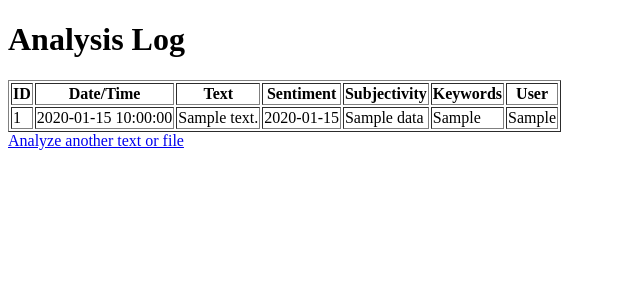
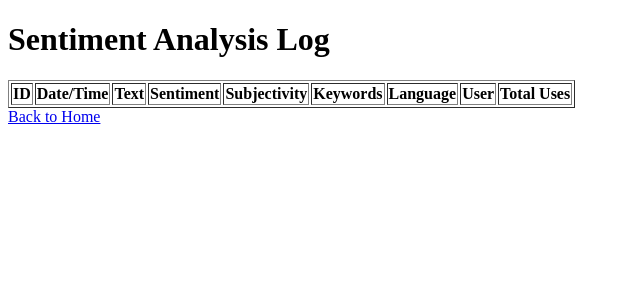
Before and after one commit to sam-bergit/sentiment-analyzer, a Flask app: page /log in a window 1280 px wide. Shown: the top 300 px of the page, without its empty margins (0-640 px from the left). Run offline with Flask 3, Linux system fonts and the light colour scheme; tables that the repository leaves empty hold one stand-in row (values such as "Sample post"); lists and menus that the app fills with data are empty.

Commit message:
Add multi-language support and log language used

```diff
--- a/app.py
+++ b/app.py
@@ -5,6 +5,7 @@ import os
 from werkzeug.utils import secure_filename
 from rake_nltk import Rake
 import nltk
+from langdetect import detect, LangDetectException
 from flask_sqlalchemy import SQLAlchemy
 from datetime import datetime
 
@@ -14,31 +15,56 @@ nltk.download('punkt')
 
 # Initialize the Flask application
 app = Flask(__name__)
+app.config['SQLALCHEMY_DATABASE_URI'] = 'sqlite:///sentiment_log.db'
+db = SQLAlchemy(app)
 
 # Configure the upload folder for storing uploaded files
 app.config['UPLOAD_FOLDER'] = 'uploads'
 os.makedirs(app.config['UPLOAD_FOLDER'], exist_ok=True)
 
-# Configure the SQLAlchemy part of the app instance
-app.config['SQLALCHEMY_DATABASE_URI'] = 'sqlite:///historical_data.db'
-app.config['SQLALCHEMY_TRACK_MODIFICATIONS'] = False
-
-# Create the SQLAlchemy db instance
-db = SQLAlchemy(app)
-
-# Define the HistoricalData model
-class HistoricalData(db.Model):
+class SentimentLog(db.Model):
     id = db.Column(db.Integer, primary_key=True)
     date_time = db.Column(db.DateTime, default=datetime.utcnow)
-    text = db.Column(db.String(500))
-    sentiment = db.Column(db.String(20))
-    subjectivity = db.Column(db.String(20))
-    keywords = db.Column(db.String(500))
-    user = db.Column(db.String(50), default='default_user')
+    text = db.Column(db.Text, nullable=False)
+    sentiment = db.Column(db.String(50), nullable=False)
+    subjectivity = db.Column(db.String(50), nullable=False)
+    keywords = db.Column(db.Text, nullable=False)
+    language = db.Column(db.String(50), nullable=False)
+    user = db.Column(db.String(50), nullable=False)
+    total_uses = db.Column(db.Integer, nullable=False, default=1)
 
-# Create the database tables
+    def __repr__(self):
+        return f"SentimentLog('{self.date_time}', '{self.sentiment}', '{self.subjectivity}', '{self.keywords}', '{self.language}', '{self.user}', '{self.total_uses}')"
+
+# Ensure the database is created within the application context
 with app.app_context():
     db.create_all()
+
+# Define a function to detect the language of a text
+def detect_language(text):
+    try:
+        if len(text) < 10:  # Set a minimum text length for detection
+            return "Unknown"
+        return detect(text)
+    except LangDetectException:
+        return "Unknown"
+
+# Define a function to log the analysis
+def log_analysis(text, sentiment, subjectivity, keywords, language, user='default_user'):
+    existing_entry = SentimentLog.query.filter_by(text=text, user=user).first()
+    if existing_entry:
+        existing_entry.total_uses += 1
+    else:
+        new_entry = SentimentLog(
+            text=text,
+            sentiment=sentiment,
+            subjectivity=subjectivity,
+            keywords=keywords,
+            language=language,
+            user=user
+        )
+        db.session.add(new_entry)
+    db.session.commit()
 
 # Define the route for the home page
 @app.route('/')
@@ -49,57 +75,60 @@ def home():
 @app.route('/analyze', methods=['POST'])
 def analyze():
     results = []
-    rake = Rake()
+    rake = Rake()  # Initialize RAKE
 
+    # Check if text is submitted through the form
     if 'text' in request.form and request.form['text'].strip() != "":
-        text = request.form['text']
-        blob = TextBlob(text)
+        text = request.form['text']  # Get the text from the form
+        blob = TextBlob(text)  # Create a TextBlob object
+        # Determine the sentiment and subjectivity of the text
         sentiment = 'Positive' if blob.sentiment.polarity > 0 else 'Negative' if blob.sentiment.polarity < 0 else 'Neutral'
         subjectivity = 'Subjective' if blob.sentiment.subjectivity > 0.5 else 'Objective'
+        # Extract keywords
         rake.extract_keywords_from_text(text)
         keywords = ', '.join(rake.get_ranked_phrases())
-        results.append((text, sentiment, subjectivity, keywords))
-        log_analysis(text, sentiment, subjectivity, keywords)
+        # Detect language
+        language = detect_language(text)
+        results.append((text, sentiment, subjectivity, keywords, language))  # Store the result as a list of tuples
+        log_analysis(text, sentiment, subjectivity, keywords, language, user='bergersam')
 
+    # Check if a file is submitted through the form
     elif 'file' in request.files:
-        file = request.files['file']
+        file = request.files['file']  # Get the file from the form
         if file.filename == '':
-            return "No selected file"
-        filename = secure_filename(file.filename)
-        file_path = os.path.join(app.config['UPLOAD_FOLDER'], filename)
-        file.save(file_path)
-        data = pd.read_csv(file_path)
+            return "No selected file"  # If no file is selected, return a message
+        filename = secure_filename(file.filename)  # Secure the filename
+        file_path = os.path.join(app.config['UPLOAD_FOLDER'], filename)  # Define the file path
+        file.save(file_path)  # Save the file to the upload folder
+        data = pd.read_csv(file_path)  # Read the CSV file into a DataFrame
 
+        # Check if the required 'text' column is present
         if 'text' not in data.columns:
-            return "CSV file must have a 'text' column"
+            return "CSV file must have a 'text' column"  # Return a message if the 'text' column is missing
 
+        # Iterate over each text entry in the DataFrame and analyze sentiment, subjectivity, keywords, and language
         for text in data['text']:
-            blob = TextBlob(text)
+            blob = TextBlob(text)  # Create a TextBlob object for each text
+            # Determine the sentiment and subjectivity of the text
             sentiment = 'Positive' if blob.sentiment.polarity > 0 else 'Negative' if blob.sentiment.polarity < 0 else 'Neutral'
             subjectivity = 'Subjective' if blob.sentiment.subjectivity > 0.5 else 'Objective'
+            # Extract keywords
             rake.extract_keywords_from_text(text)
             keywords = ', '.join(rake.get_ranked_phrases())
-            results.append((text, sentiment, subjectivity, keywords))
-            log_analysis(text, sentiment, subjectivity, keywords)
+            # Detect language
+            language = detect_language(text)
+            results.append((text, sentiment, subjectivity, keywords, language))  # Store the result as a list of tuples
+            log_analysis(text, sentiment, subjectivity, keywords, language, user='bergersam')
     else:
-        return "No input provided"
+        return "No input provided"  # If no input is provided, return a message
 
+    # Render the results.html template with the results
     return render_template('results.html', results=results)
 
-def log_analysis(text, sentiment, subjectivity, keywords, user='default_user'):
-    new_entry = HistoricalData(
-        text=text,
-        sentiment=sentiment,
-        subjectivity=subjectivity,
-        keywords=keywords,
-        user=user
-    )
-    db.session.add(new_entry)
-    db.session.commit()
-
+# Define the route for displaying the log
 @app.route('/log')
 def display_log():
-    log_entries = HistoricalData.query.all()
+    log_entries = SentimentLog.query.all()
     return render_template('log.html', log_entries=log_entries)
 
 # Run the Flask application
--- a/templates/index.html
+++ b/templates/index.html
@@ -19,9 +19,6 @@
         <input type="submit" value="Analyze Sentiment">
     </form>
     <br>
-    <!-- Button to go to the log page -->
-    <form action="/log" method="get">
-        <button type="submit">View Analysis Log</button>
-    </form>
+    <a href="/log">View Analysis Log</a>
 </body>
 </html>
--- a/templates/log.html
+++ b/templates/log.html
@@ -3,10 +3,10 @@
 <head>
     <meta charset="UTF-8">
     <meta name="viewport" content="width=device-width, initial-scale=1.0">
-    <title>Analysis Log</title>
+    <title>Sentiment Analysis Log</title>
 </head>
 <body>
-    <h1>Analysis Log</h1>
+    <h1>Sentiment Analysis Log</h1>
     <table border="1">
         <tr>
             <th>ID</th>
@@ -15,7 +15,9 @@
             <th>Sentiment</th>
             <th>Subjectivity</th>
             <th>Keywords</th>
+            <th>Language</th>
             <th>User</th>
+            <th>Total Uses</th>
         </tr>
         {% for entry in log_entries %}
         <tr>
@@ -25,10 +27,12 @@
             <td>{{ entry.sentiment }}</td>
             <td>{{ entry.subjectivity }}</td>
             <td>{{ entry.keywords }}</td>
+            <td>{{ entry.language }}</td>
             <td>{{ entry.user }}</td>
+            <td>{{ entry.total_uses }}</td>
         </tr>
         {% endfor %}
     </table>
-    <a href="/">Analyze another text or file</a>
+    <a href="/">Back to Home</a>
 </body>
 </html>
--- a/templates/results.html
+++ b/templates/results.html
@@ -14,13 +14,15 @@
             <th>Sentiment</th>
             <th>Subjectivity</th>
             <th>Keywords</th>
+            <th>Language</th>
         </tr>
-        {% for text, sentiment, subjectivity, keywords in results %}
+        {% for text, sentiment, subjectivity, keywords, language in results %}
         <tr>
             <td>{{ text }}</td>
             <td>{{ sentiment }}</td>
             <td>{{ subjectivity }}</td>
             <td>{{ keywords }}</td>
+            <td>{{ language }}</td>
         </tr>
         {% endfor %}
     </table>
```
